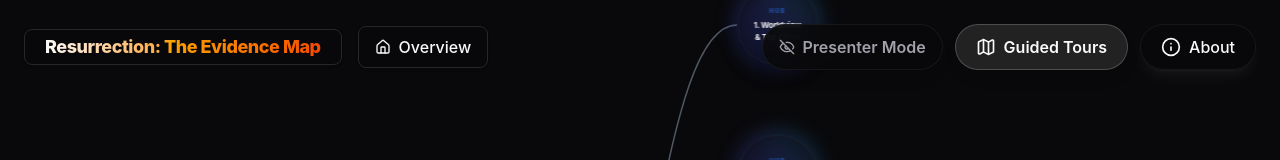
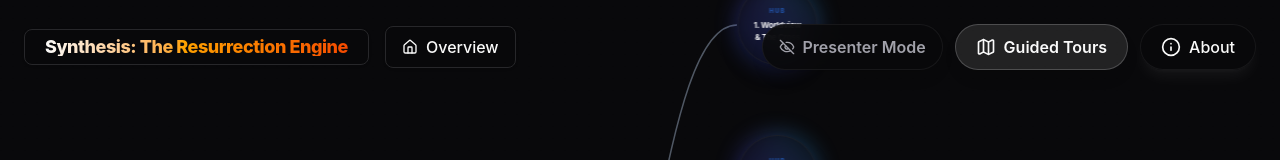
Before and after one commit to aslibass/apologetics_guided_tour, a React (Vite) app: page / in a window 1280 px wide. Shown: the top 160 px of the page. Built offline with nearby package versions, Linux system fonts and the light colour scheme.

Commit message:
docs: rebrand to Synthesis: The Resurrection Engine

```diff
--- a/index.html
+++ b/index.html
@@ -4,7 +4,7 @@
     <meta charset="UTF-8" />
     <link rel="icon" type="image/svg+xml" href="/favicon.svg" />
     <meta name="viewport" content="width=device-width, initial-scale=1.0" />
-    <title>Resurrection: The Evidence Map</title>
+    <title>Synthesis: The Resurrection Engine</title>
   </head>
   <body>
     <div id="root"></div>
--- a/package.json
+++ b/package.json
@@ -1,5 +1,5 @@
 {
-  "name": "resurrection-evidence-map",
+  "name": "synthesis-resurrection-engine",
   "private": true,
   "version": "0.0.0",
   "type": "module",
--- a/src/App.jsx
+++ b/src/App.jsx
@@ -227,7 +227,7 @@ export default function App() {
           {/* Main Title */}
           <div className="pointer-events-auto bg-card/90 backdrop-blur border border-border px-5 py-2 rounded-lg shadow-sm">
             <h1 className="font-extrabold text-lg tracking-tight bg-gradient-to-r from-primary via-amber-500 to-orange-600 bg-clip-text text-transparent leading-none">
-              Resurrection: The Evidence Map
+              Synthesis: The Resurrection Engine
             </h1>
           </div>
 
--- a/src/components/AboutModal.jsx
+++ b/src/components/AboutModal.jsx
@@ -21,7 +21,7 @@ export function AboutModal({ isOpen, onClose }) {
           <X className="w-5 h-5" />
         </button>
 
-        <h2 className="text-2xl font-bold mb-6 text-foreground">Resurrection: The Evidence Map</h2>
+        <h2 className="text-2xl font-bold mb-6 text-foreground">Synthesis: The Resurrection Engine</h2>
 
         <div className="space-y-8 text-muted-foreground">
           {/* Instructions Section */}
```
Also changed, not shown: 1 other file (tests, documents, lock files or other folders).
